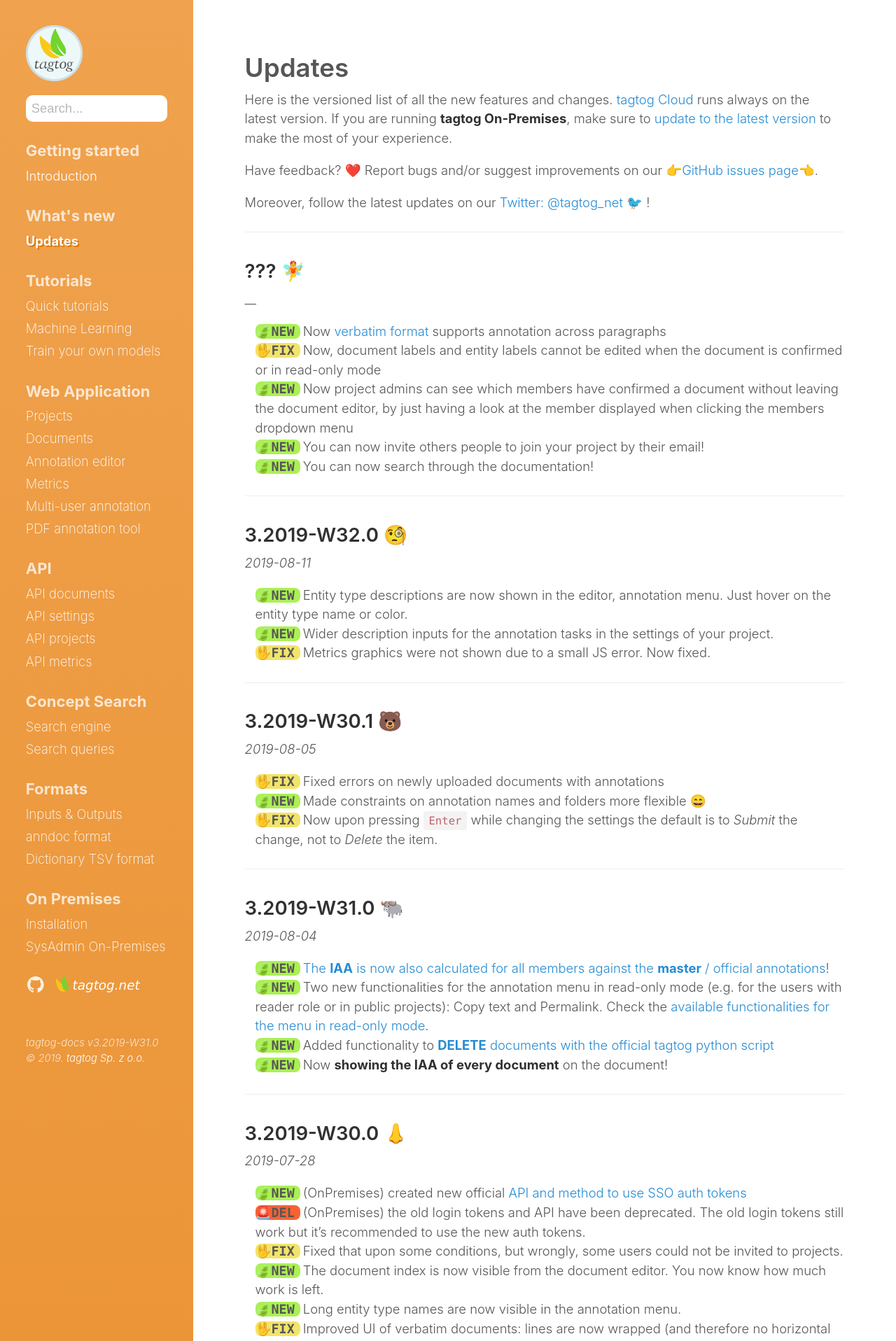
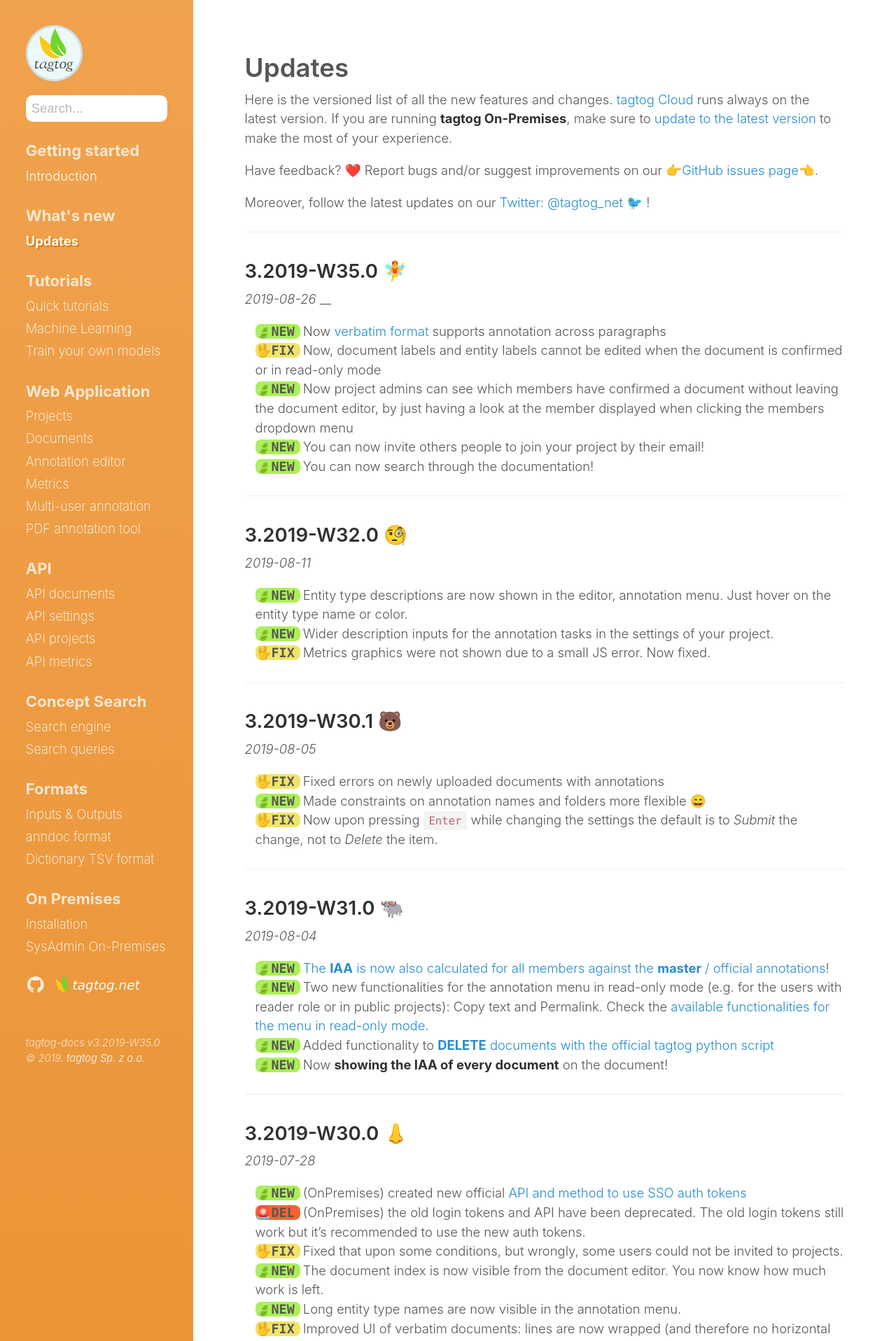
Before and after one commit to tagtogorg/tagtog-doc, a Jekyll site: the page built from updates.md, in a window 1280 px wide. Shown: the top 1916 px of the page at 70% size. Built offline with Jekyll 4.4.1, drawn with Linux system fonts in a browser that asks for light colours; nearby versions of some CDN libraries; emoji names are drawn with the system emoji font.

Commit message:
Bump version: 3.2019-W35.0 🧚‍

```diff
--- a/_config.yml
+++ b/_config.yml
@@ -71,7 +71,7 @@ plugins:
   - jemoji
 
 # Custom vars
-version: 3.2019-W31.0
+version: 3.2019-W35.0
 sidebar_home_link: true
 search_page: false
 # sidebar_blog_link:  '/blog'   # By default, your home page is your blog
--- a/updates.md
+++ b/updates.md
@@ -14,7 +14,8 @@ Moreover, follow the latest updates on our [Twitter: @tagtog_net 🐦](https://t
 
 ---
 
-## ??? 🧚‍
+## 3.2019-W35.0 🧚‍
+_2019-08-26_
 __
 
 <ul class="updates">
```
Also changed, not shown: 1 other file.
